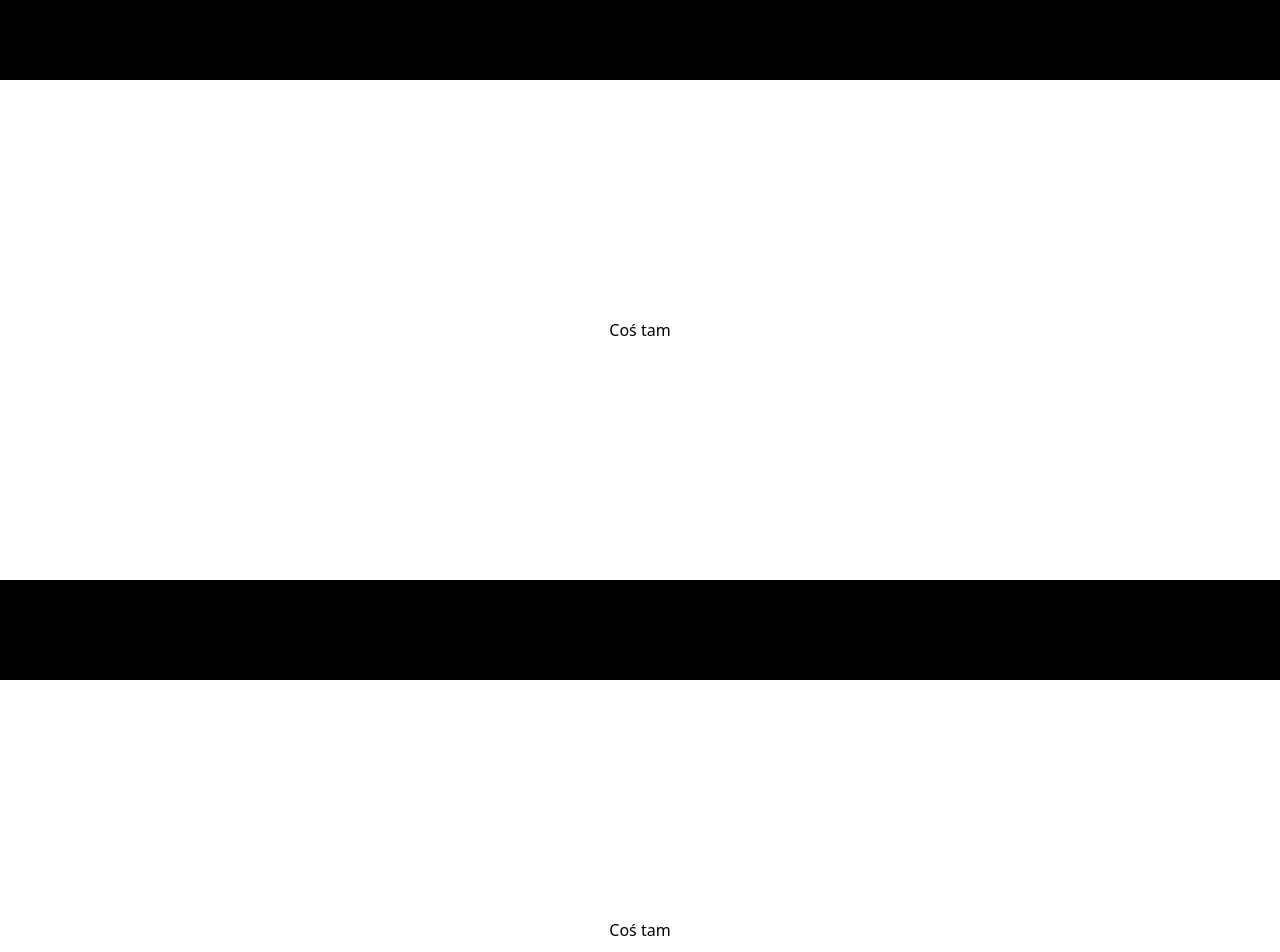
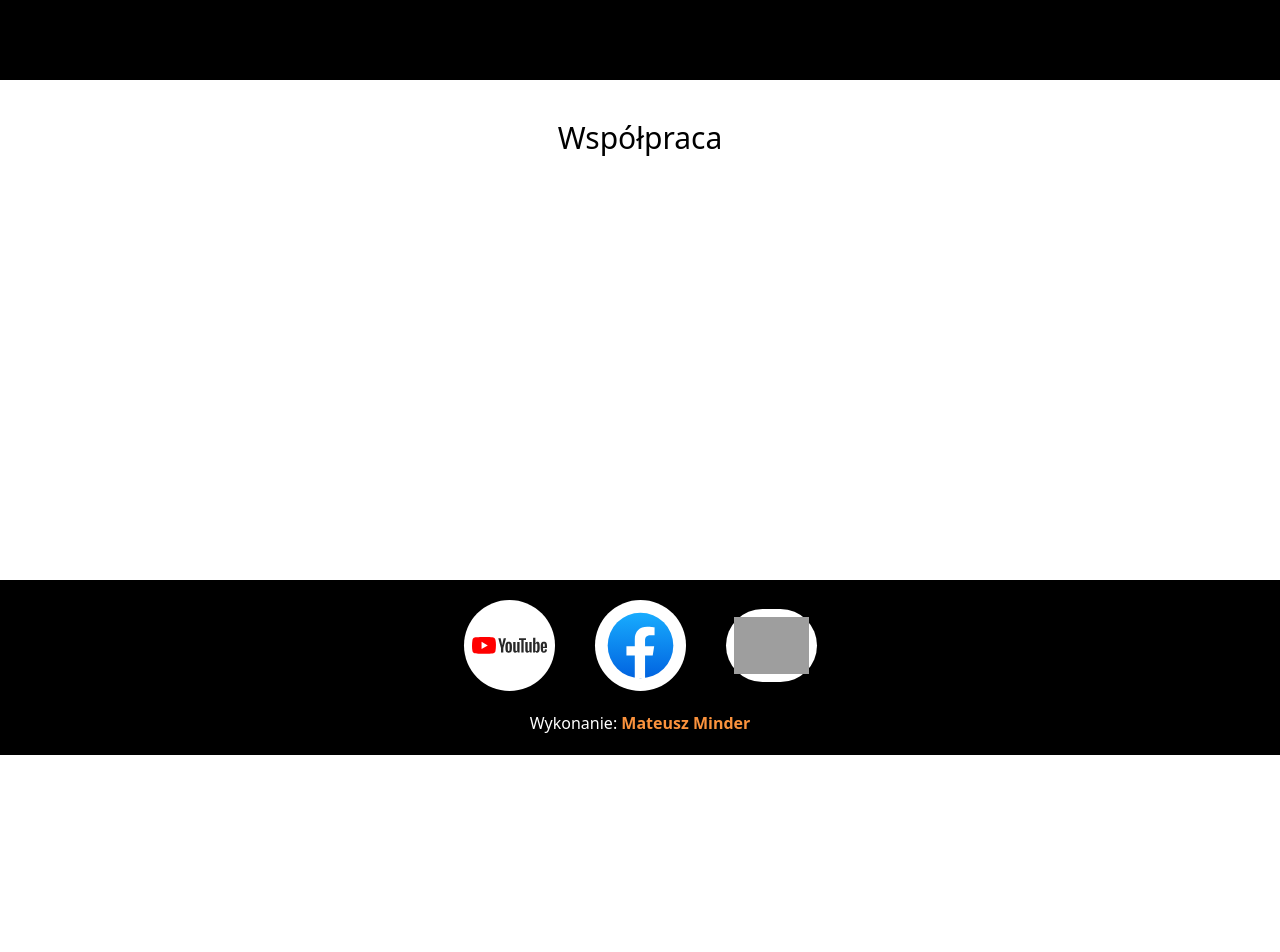
Before and after one commit to CornyCapacitor/sps-iskra, a Next.js app: page / in a window 1280 px wide. Shown: the part 1540-2492 px from the top of the page. After the commit the page ends 2295 px from the top, so only its background shows below. Built offline with nearby package versions, Linux system fonts and the light colour scheme; grey boxes are pictures that could not be loaded.

Commit message:
unfinished second section

```diff
--- a/src/app/page.tsx
+++ b/src/app/page.tsx
@@ -26,12 +26,8 @@ export default function Home() {
         ))}
       </section>
       <SectionSeparator />
-      <section className="flex items-center justify-center h-[500px]">
-        <span>Coś tam</span>
-      </section>
-      <SectionSeparator />
-      <section className="flex items-center justify-center h-[500px]">
-        <span>Coś tam</span>
+      <section className="flex items-start p-10 justify-center min-h-[500px]">
+        <h1 className="text-3xl">Współpraca</h1>
       </section>
       <Footer />
     </main>
```
